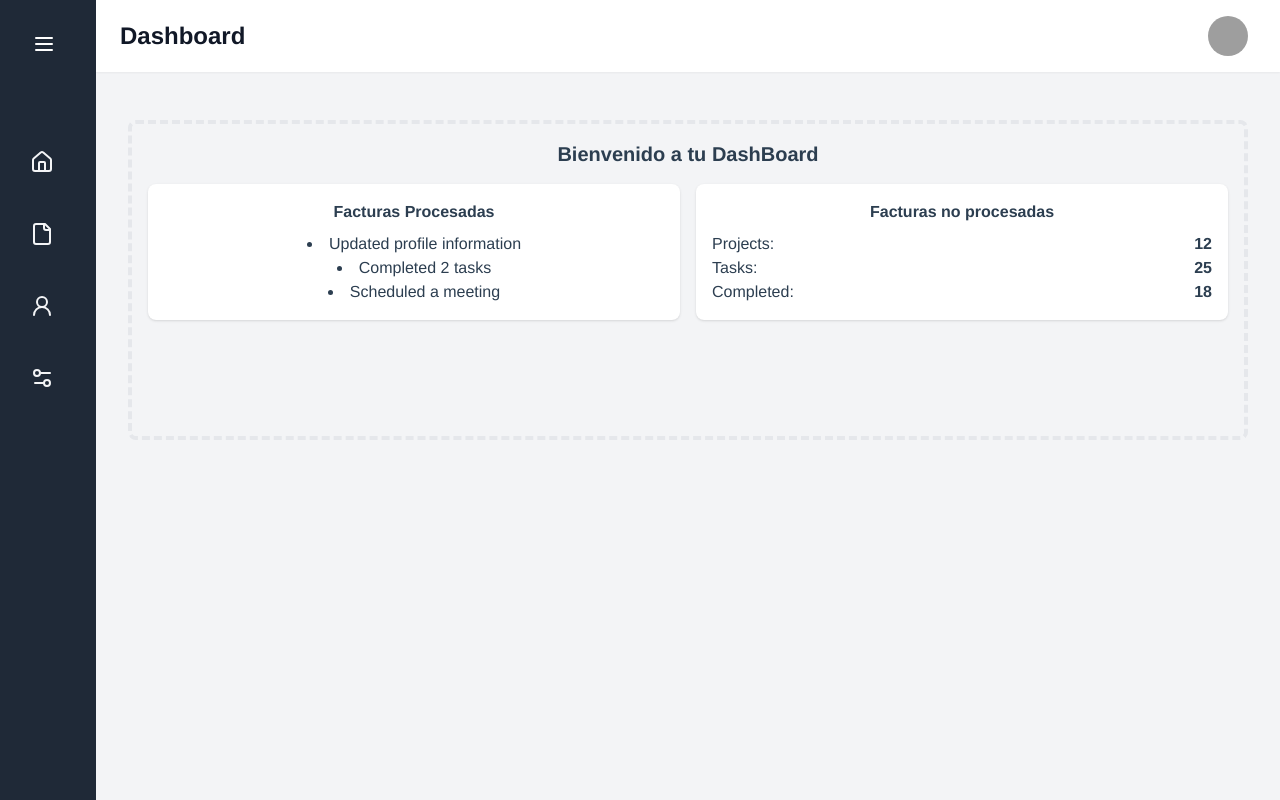
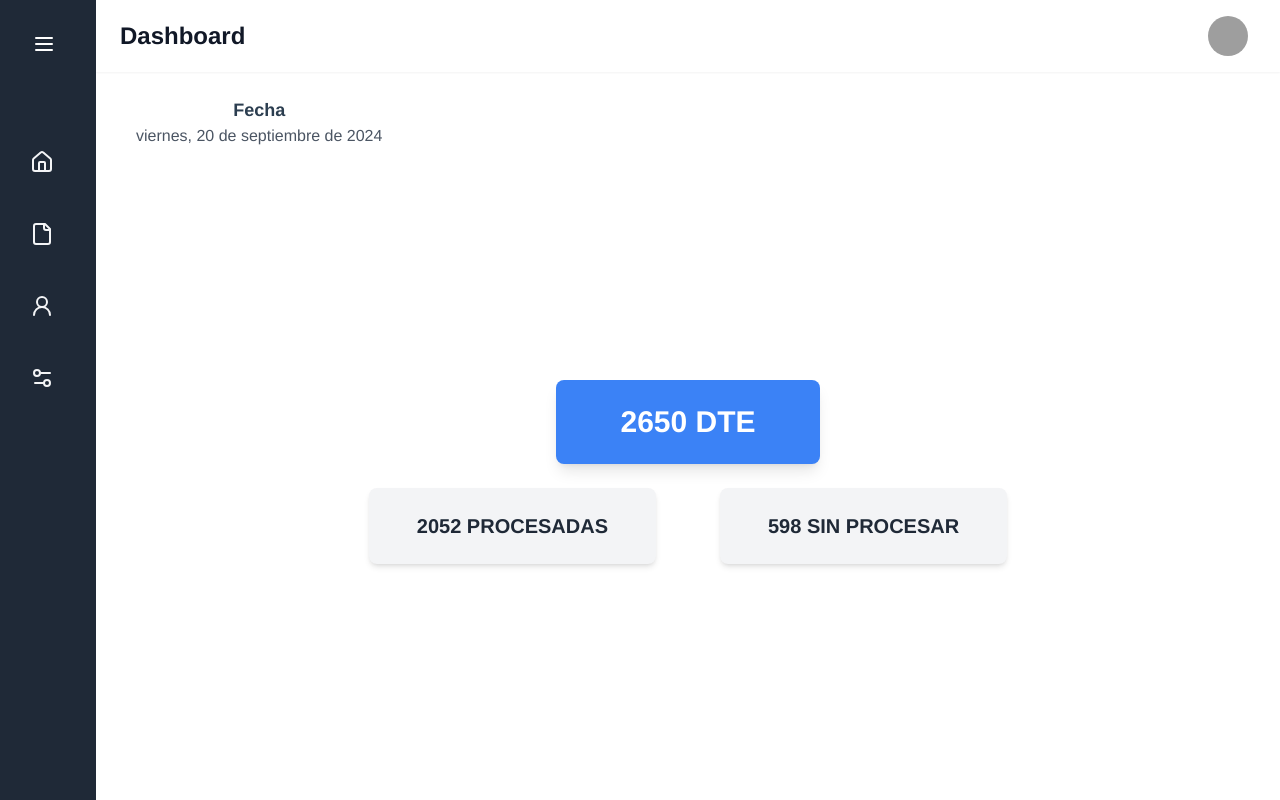
Before and after one commit to XclusivePasasin/billio-frontend, a Vue app: page /dashboard in a window 1280 px wide. Built offline with nearby package versions, Linux system fonts and the light colour scheme; sample sign-in values are in the browser's storage; grey boxes are pictures that could not be loaded.

Commit message:
Modificaciones en el Inicio/Dashboard

```diff
--- a/src/views/DashBoard.vue
+++ b/src/views/DashBoard.vue
@@ -5,36 +5,31 @@
             <!-- Reemplazamos el header estático con el componente dinámico -->
             <HeaderComponent />
             <main class="flex-1 overflow-x-hidden overflow-y-auto bg-gray-100">
-                <div class="max-w-7xl mx-auto py-6 sm:px-6 lg:px-8">
-                    <div class="px-4 py-6 sm:px-0">
-                        <div class="border-4 border-dashed border-gray-200 rounded-lg h-80 p-4">
-                            <h1 class="text-xl font-semibold mb-4">Bienvenido a tu DashBoard</h1>
-                            <div class="grid grid-cols-1 md:grid-cols-2 gap-4">
-                                <!-- Módulos dentro del Dashboard -->
-                                <div class="bg-white p-4 rounded-lg shadow">
-                                    <h3 class="font-semibold mb-2">Facturas Procesadas</h3>
-                                    <ul class="list-disc list-inside">
-                                        <li>Updated profile information</li>
-                                        <li>Completed 2 tasks</li>
-                                        <li>Scheduled a meeting</li>
-                                    </ul>
-                                </div>
-                                <div class="bg-white p-4 rounded-lg shadow">
-                                    <h3 class="font-semibold mb-2">Facturas no procesadas</h3>
-                                    <div class="flex justify-between">
-                                        <span>Projects:</span>
-                                        <span class="font-bold">12</span>
-                                    </div>
-                                    <div class="flex justify-between">
-                                        <span>Tasks:</span>
-                                        <span class="font-bold">25</span>
-                                    </div>
-                                    <div class="flex justify-between">
-                                        <span>Completed:</span>
-                                        <span class="font-bold">18</span>
-                                    </div>
-                                </div>
-                            </div>
+                <div class="flex flex-col items-center justify-center h-screen bg-white relative">
+                    <!-- Fecha -->
+                    <div class="absolute top-6 left-10">
+                        <p class="text-lg font-semibold">Fecha</p>
+                        <p class="text-gray-600">{{ formatteDate }}</p>
+                    </div>
+
+                    <!-- Sección de resumen -->
+                    <div class="flex flex-col items-center space-y-12">
+                        <!-- Total DTE (colocado en la parte superior) -->
+                        <div class="bg-blue-500 text-white font-bold text-3xl rounded-lg py-6 px-16 shadow-lg">
+                            2650 DTE
+                        </div>
+                    </div><br>
+
+                    <!-- Botones Procesadas y sin procesar (colocados en la parte inferior) -->
+                    <div class="flex items-center justify-center space-x-16">
+                        <!-- Procesadas -->
+                        <div class="bg-gray-100 text-gray-800 font-bold text-xl rounded-lg py-6 px-12 shadow-md">
+                            2052 PROCESADAS
+                        </div>
+
+                        <!-- Sin procesar -->
+                         <div class="bg-gray-100 text-gray-800 font-bold text-xl rounded-lg py-6 px-12 shadow-md">
+                            598 SIN PROCESAR
                         </div>
                     </div>
                 </div>
@@ -52,6 +47,25 @@ export default {
     components: {
         SideBar,
         HeaderComponent // Lo registramos aquí
+    },
+    data() {
+        return {
+            formatteDate: '',
+        };
+    },
+    mounted() {
+        this.getCurrentDate();
+    },
+    methods: {
+        getCurrentDate() {
+            const date = new Date();
+            const options = { weekday: 'long', year: 'numeric', month: 'long', day: 'numeric' };
+            this.formatteDate = date.toLocaleDateString('es-ES', options);
+        },
     }
 }
 </script>
+
+<style scoped>
+
+</style>
```
